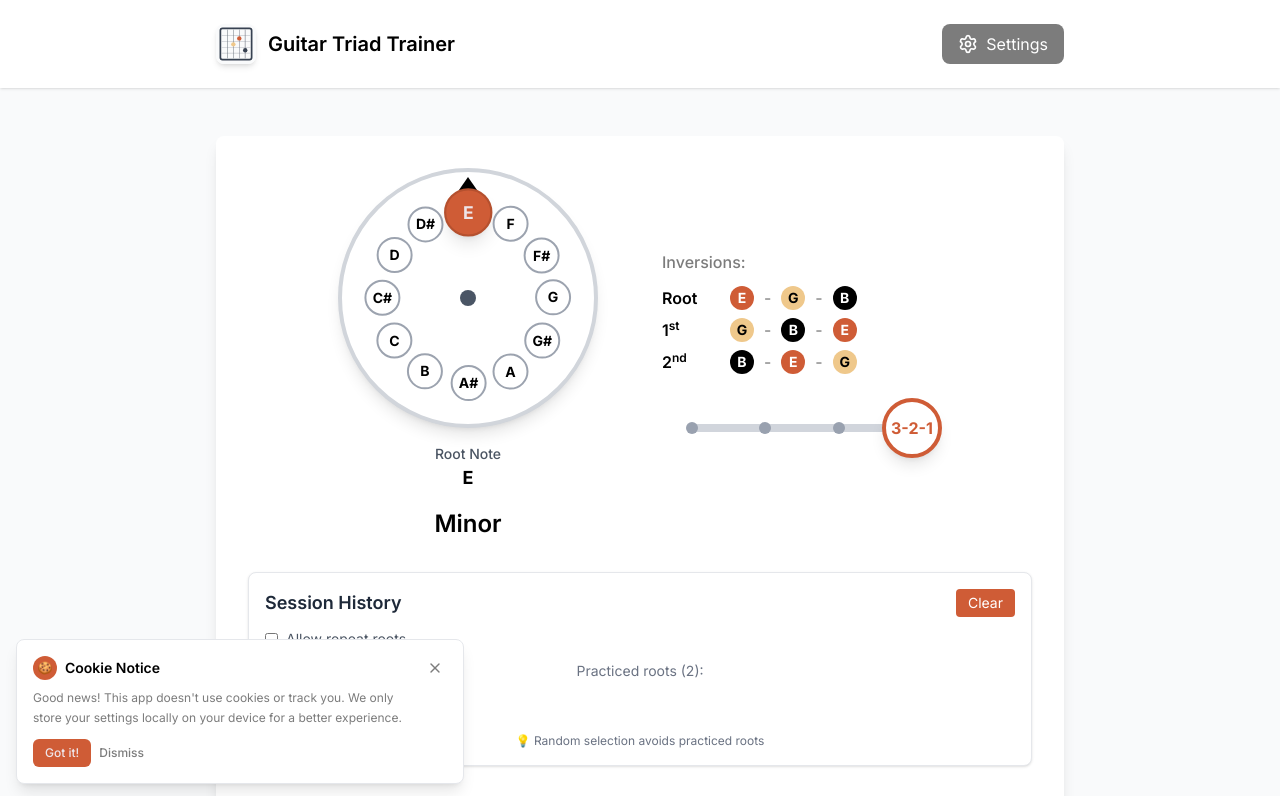
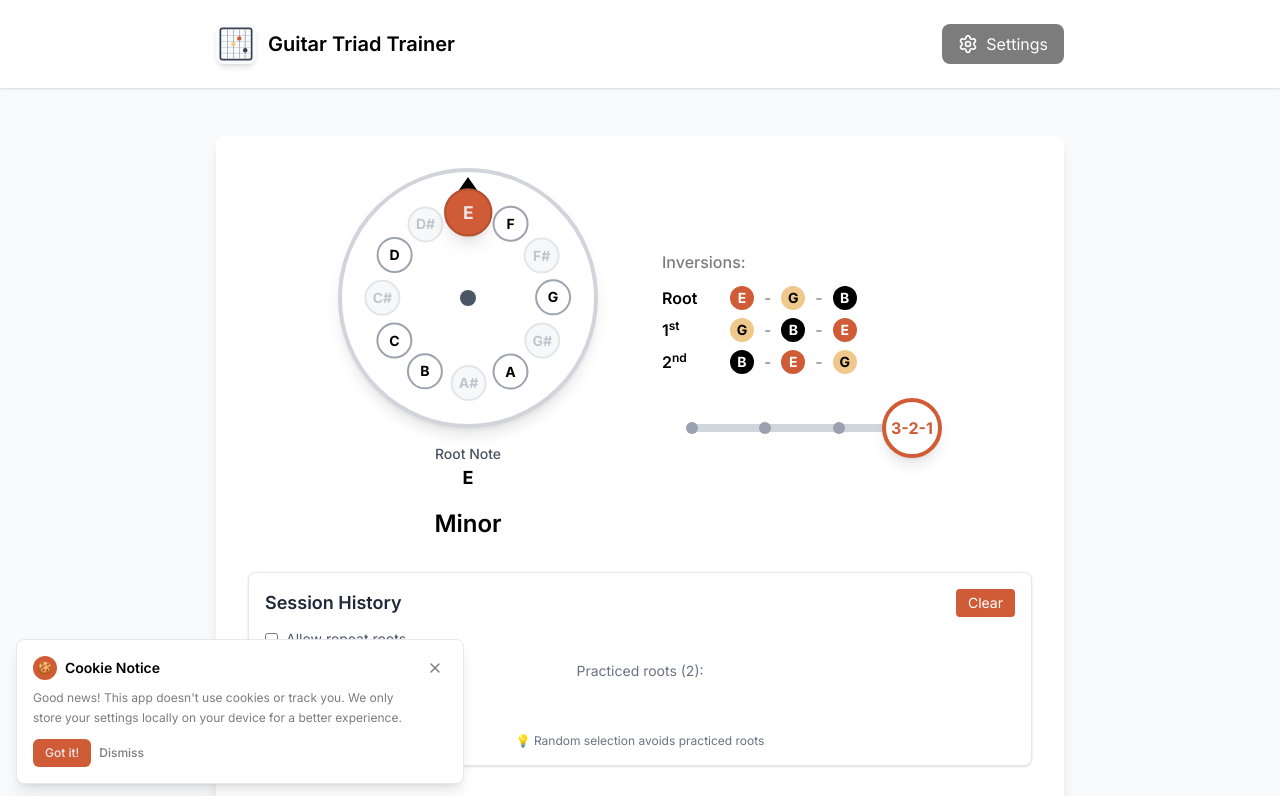
Before and after one commit to chenkasirer/triads, a React (Vite) app: page / in a window 1280 px wide. Shown: the top 796 px of the page. Built offline with nearby package versions, Linux system fonts and the light colour scheme.

Commit message:
gray-out disabled notes

```diff
--- a/src/components/RootSelectorWheel.tsx
+++ b/src/components/RootSelectorWheel.tsx
@@ -1,5 +1,6 @@
 import React, { useState, useEffect, useRef } from 'react';
 import type { Note } from '../types';
+import { useAppStore } from '../store';
 
 interface RootSelectorWheelProps {
   selectedRoot: Note;
@@ -16,6 +17,7 @@ const RootSelectorWheel: React.FC<RootSelectorWheelProps> = ({
   animateToRoot,
   size = 260
 }) => {
+  const { settings } = useAppStore();
   const [isDragging, setIsDragging] = useState(false);
   const [rotation, setRotation] = useState(0);
   const [isAnimating, setIsAnimating] = useState(false);
@@ -200,21 +202,26 @@ const RootSelectorWheel: React.FC<RootSelectorWheelProps> = ({
             const x = centerX + radius * Math.cos(radian);
             const y = centerY + radius * Math.sin(radian);
             const isSelected = note === selectedRoot;
+            const isEnabled = settings.roots.includes(note);
 
             return (
               <div
                 key={note}
-                className={`absolute flex items-center justify-center rounded-full border-2 font-bold transition-all duration-200 cursor-pointer ${
+                className={`absolute flex items-center justify-center rounded-full border-2 font-bold transition-all duration-200 ${
+                  isEnabled ? 'cursor-pointer' : 'cursor-not-allowed'
+                } ${
                   isSelected
                     ? 'w-11 h-11 text-base bg-flame text-lavender-blush border-flame-dark shadow-lg scale-110'
-                    : 'w-9 h-9 text-sm bg-white text-black border-gray-400 hover:border-gray-600 hover:scale-105'
+                    : isEnabled
+                    ? 'w-9 h-9 text-sm bg-white text-black border-gray-400 hover:border-gray-600 hover:scale-105'
+                    : 'w-9 h-9 text-sm bg-gray-100 text-gray-400 border-gray-300 opacity-60'
                 }`}
                 style={{
                   left: x - (isSelected ? 22 : 18),
                   top: y - (isSelected ? 22 : 18),
                   transform: `rotate(${-rotation}deg)`
                 }}
-                onClick={(e) => handleNoteClick(note, e)}
+                onClick={(e) => isEnabled ? handleNoteClick(note, e) : undefined}
               >
                 {note}
               </div>
```
